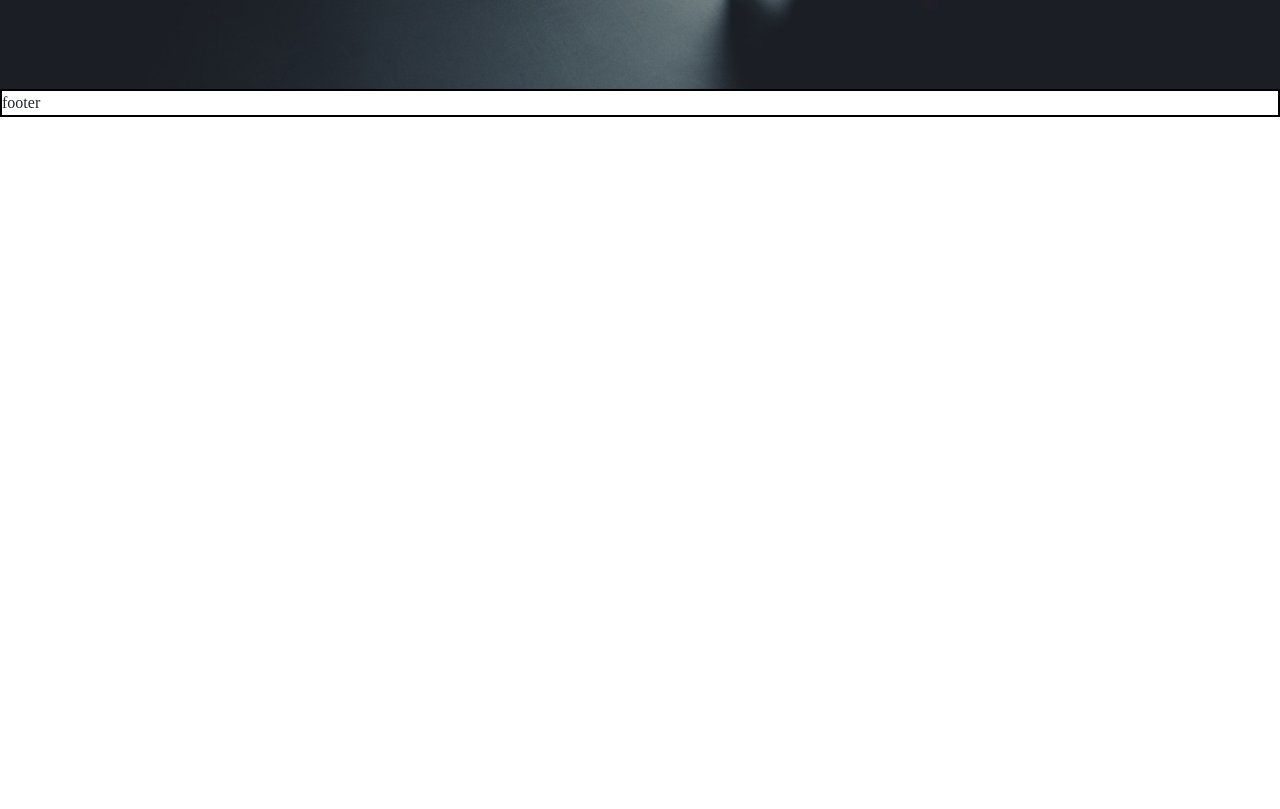
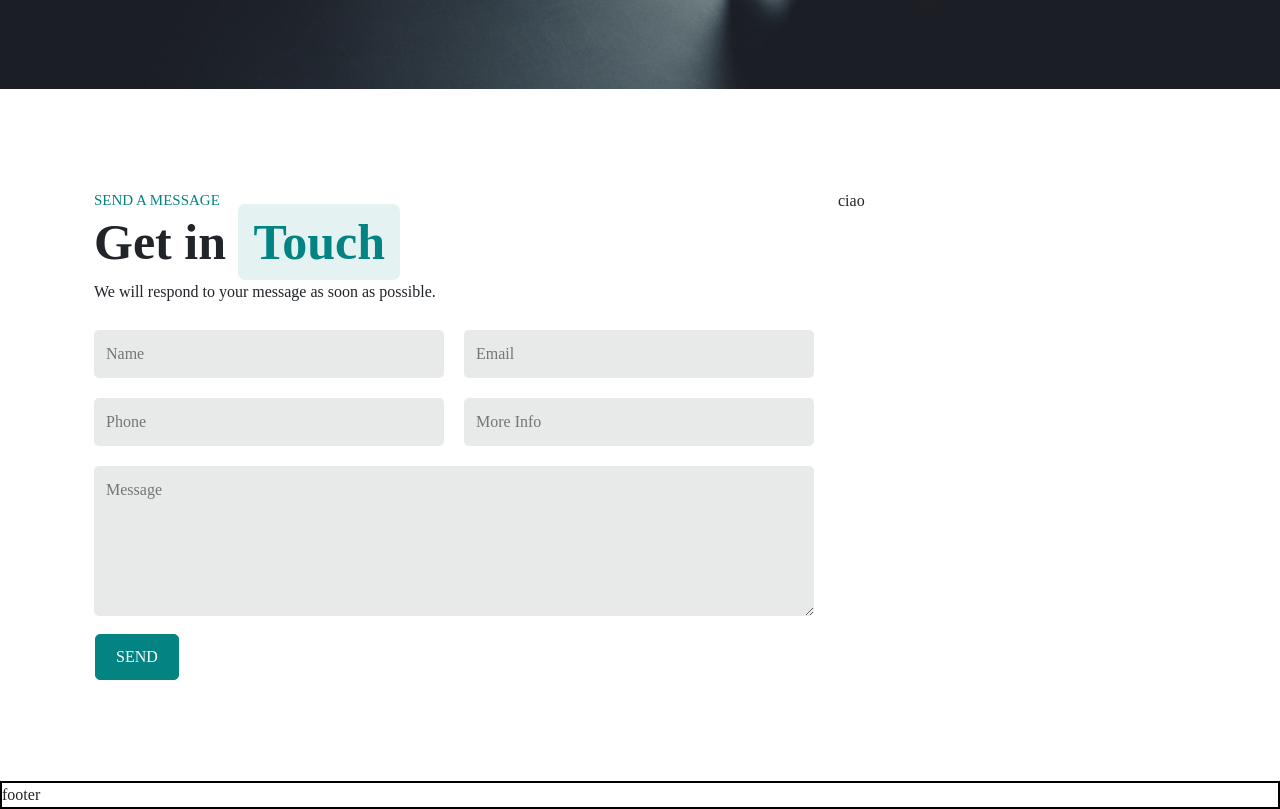
Before and after one commit to Lore0905/proj-html-vuejs, a Vue app: page / in a window 1280 px wide. Shown: the part 5375-6184 px from the top of the page. Before the commit the page ends 5492 px from the top, so only its background shows below. Built offline with nearby package versions, Linux system fonts and the light colour scheme; a small style sheet from the web is missing.

Commit message:
col-8 (col-sx) message section

```diff
--- a/src/components/Main.vue
+++ b/src/components/Main.vue
@@ -340,6 +340,51 @@
                     </div>
                 </section>
 
+                <!-- send a mesage -->
+                <section class="message-wrapping">
+                    <div class="container">
+                        <div class="row">
+
+                            <!-- col -->
+                            <div class="col-8">
+
+                                <!-- text -->
+                                <div class="text-message-section">
+                                    <!-- title area -->
+                                    <div class="title-area">
+                                        SEND A MESSAGE
+                                    </div>
+                                    <!-- title -->
+                                    <h2>Get in <span class="word-enfasi">Touch</span></h2>
+                                    <!-- paragrafo -->
+                                    <p>We will respond to your message as soon as possible.</p>
+                                </div>
+
+                                <!-- input -->
+                                <div class="input-message-section">
+                                    <input type="text" placeholder="Name">
+                                    <input type="email" placeholder="Email">
+                                    <input type="text" placeholder="Phone">
+                                    <input type="text" placeholder="More Info">
+                                    <div>
+                                        <textarea name="" id="text-area-message" placeholder="Message"></textarea>
+                                    </div>
+                                </div>
+
+                                <!-- button -->
+                                <div class="btn second-btn p-0">
+                                    <button>SEND</button>
+                                </div>
+                            </div>
+
+                            <!-- col -->
+                            <div class="col-4">
+                                ciao
+                            </div>
+                        </div>
+                    </div>
+                </section>
+
             </div>
         </section>
 
@@ -650,7 +695,7 @@ main{
                             border-radius: 5px;
                             border: 0px;
                             background-color: rgba($color: #ffffff, $alpha: 0.5);
-                            padding: 10px;
+                            padding: 12px;
                             margin: 10px 0;
                         }
                     }
@@ -665,6 +710,49 @@ main{
         }
     }
 
+    // message
+    .message-wrapping{
+        padding: $paddingsection;
+        .container{
+            .row{
+                .col-8{
+                    .input-message-section{
+                        input{
+                            width: calc(50% - 10px);
+                            border-radius: 5px;
+                            border: 0px;
+                            background-color: rgba($color: #8d8f92, $alpha: 0.2);
+                            padding: 12px;
+                            margin: 10px 0px;
+                        }
+                        input:nth-child(odd){
+                            margin-right: 20px;
+                        }
+                        div{
+                            #text-area-message{
+                                width: 100%;
+                                height: 150px;
+                                border-radius: 5px;
+                                min-height: 50px;
+                                max-height: 250px;
+                                border: 0px;
+                                padding: 12px;
+                                margin-top: 10px;
+                                background-color: rgba($color: #8d8f92, $alpha: 0.2);
+                            }
+                        }
+                    }
+                }
+                .second-btn{
+                    margin-top: 10px;
+                    button{
+                        background-color: $color2;
+                    }
+                }
+            }
+        }
+    }
+
 }
 
 
```
